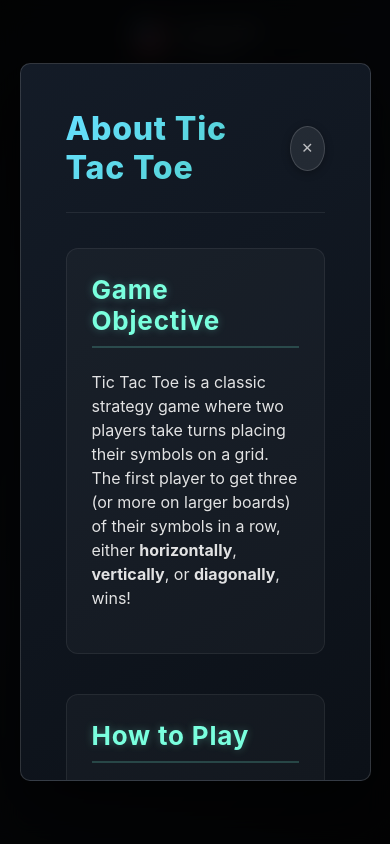
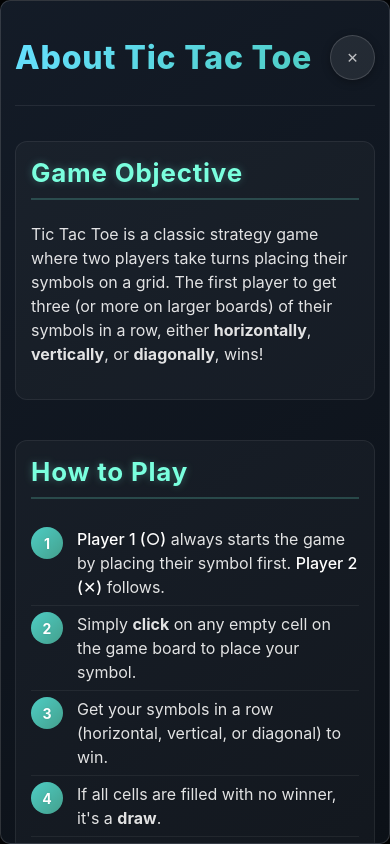
Before and after one commit to mahmoudalnkeeb/tic-tac-toe-multiplayer, a Next.js app: page / in a window 390 px wide. Built offline with nearby package versions, Linux system fonts and the light colour scheme.

Commit message:
style(AboutPopup): improve responsiveness by reducing card padding and scaling title font size based on screen width

```diff
--- a/src/components/AboutPopup/AboutHeader/AboutHeader.module.scss
+++ b/src/components/AboutPopup/AboutHeader/AboutHeader.module.scss
@@ -1,3 +1,5 @@
+@use "@/styles/mixins" as m;
+
 .header {
   display: flex;
   justify-content: space-between;
@@ -5,6 +7,12 @@
   margin-bottom: 35px;
   padding-bottom: 25px;
   border-bottom: 1px solid rgba(255, 255, 255, 0.08);
+}
+
+@include m.small {
+  .header {
+    margin-top: 20px;
+  }
 }
 
 .header .title {
--- a/src/components/AboutPopup/AboutPopup.module.scss
+++ b/src/components/AboutPopup/AboutPopup.module.scss
@@ -36,8 +36,23 @@
   transition: all 0.4s cubic-bezier(0.68, -0.55, 0.265, 1.55);
 }
 
+@include m.small {
+  .aboutArticle {
+    padding: 14px;
+    width: 100%;
+    min-height: 100dvh;
+    transform: scale(1) translateY(0);
+  }
+}
+
 .aboutOverlay.show .aboutArticle {
   transform: scale(1) translateY(0);
+}
+
+@include m.small {
+  .aboutOverlay.show .aboutArticle {
+    transform: scale(1) translateY(0);
+  }
 }
 
 .aboutArticle :where(p, li) {
--- a/src/components/Shared/InfoCard/InfoCard.module.scss
+++ b/src/components/Shared/InfoCard/InfoCard.module.scss
@@ -1,9 +1,17 @@
+@use "@/styles/mixins" as m;
+
 .infoCard {
   margin-bottom: 40px;
   background: rgba(255, 255, 255, 0.03);
   padding: 25px;
   border-radius: 12px;
   border: 1px solid rgba(255, 255, 255, 0.07);
+}
+
+@include m.small {
+  .infoCard {
+    padding: 15px;
+  }
 }
 
 .infoCard.nestedCard {
@@ -14,7 +22,6 @@
 }
 
 .infoCard .title {
-  font-size: 1.625rem;
   font-weight: 700;
   margin-bottom: 22px;
   color: #7affde;
@@ -22,6 +29,7 @@
   border-bottom: 2px solid rgba(122, 255, 222, 0.2);
   letter-spacing: 0.8px;
   text-shadow: 0 0 8px rgba(122, 255, 222, 0.3);
+  font-size: clamp(1.62rem, 5vw, 2rem);
 }
 
 .infoCard.nestedCard .title {
```
